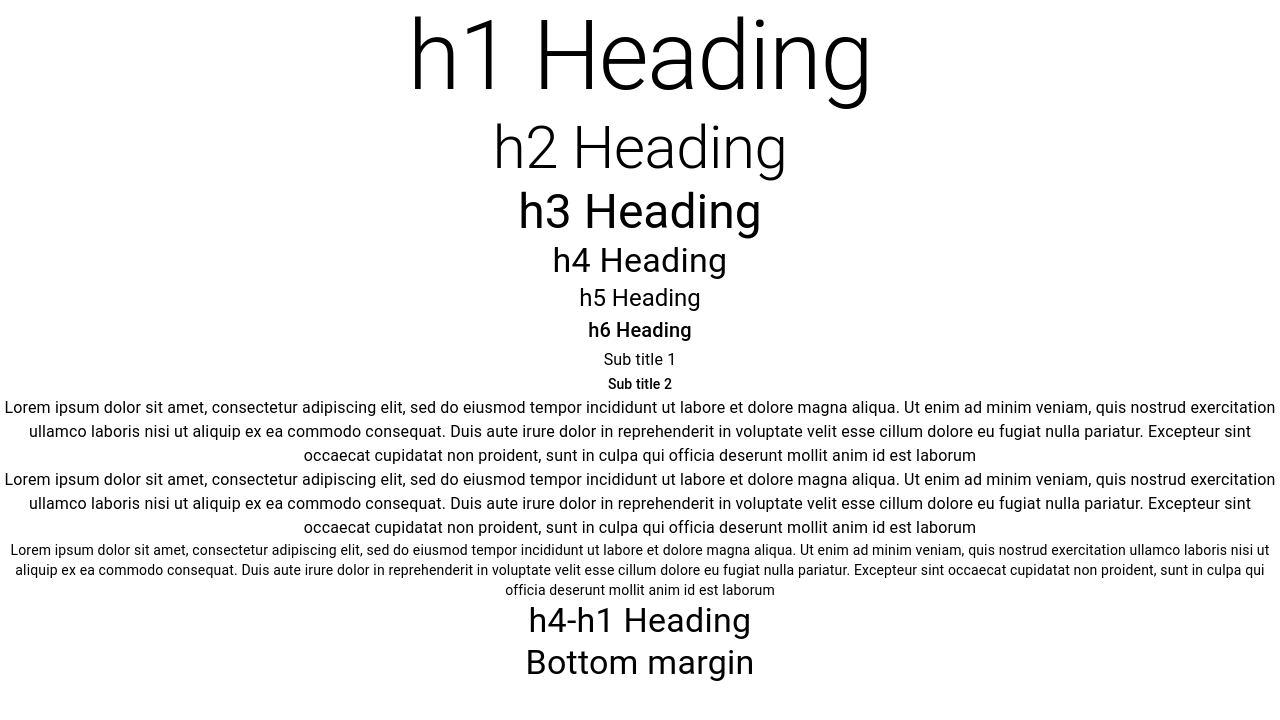
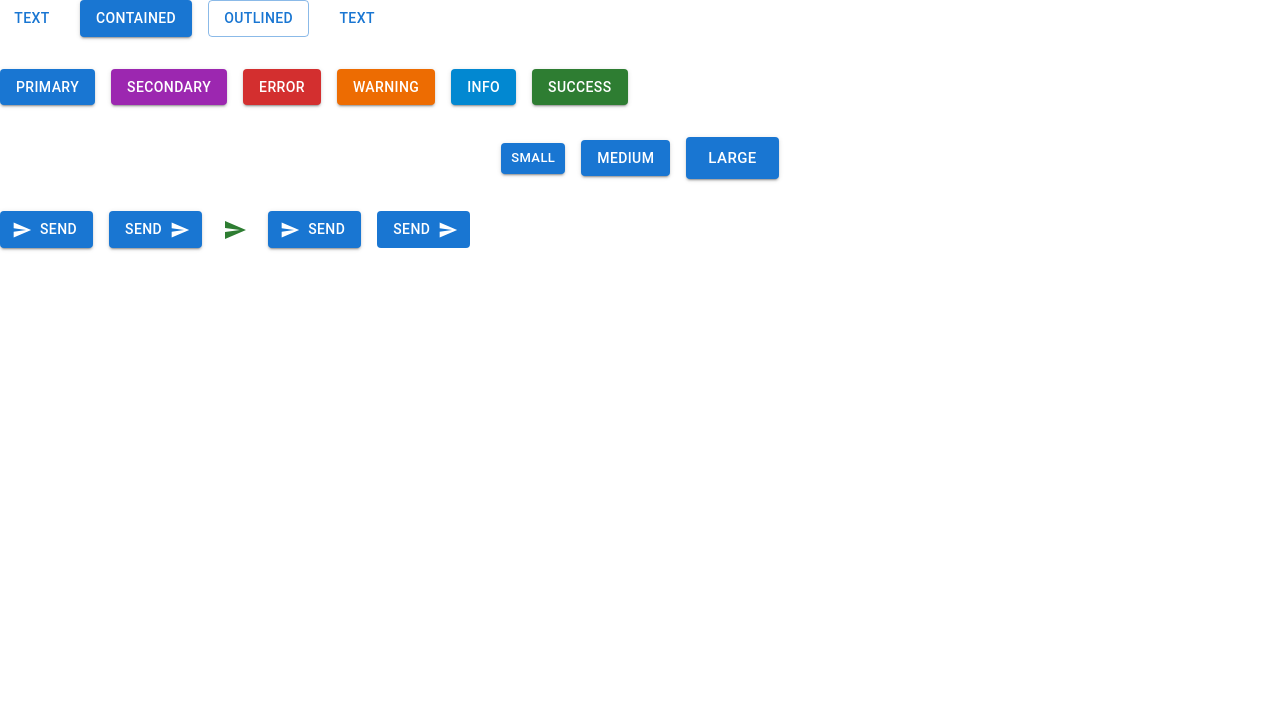
Before and after one commit to saraswathi22-mac/react-mui, a React (Create React App) app: page / in a window 1280 px wide. Shown: the top 720 px of the page. Built offline with nearby package versions, Linux system fonts and the light colour scheme.

Commit message:
Mui buttons

```diff
--- a/package.json
+++ b/package.json
@@ -5,6 +5,7 @@
   "dependencies": {
     "@emotion/react": "^11.8.1",
     "@emotion/styled": "^11.8.1",
+    "@mui/icons-material": "^5.4.4",
     "@mui/material": "^5.4.4",
     "@testing-library/jest-dom": "^5.16.2",
     "@testing-library/react": "^12.1.3",
--- a/src/App.tsx
+++ b/src/App.tsx
@@ -1,10 +1,12 @@
 import './App.css';
-import { MuiTypography } from './components/1_Typography';
+// import { MuiTypography } from './components/1_Typography';
+import { MuiButton } from './components/2_Button';
 
 function App() {
   return (
     <div className="App">
-      <MuiTypography />
+      {/* <MuiTypography /> */}
+      <MuiButton />
     </div>
   );
 }
--- /dev/null
+++ b/src/components/2_Button.tsx
@@ -0,0 +1,67 @@
+import { Stack, Button, IconButton } from "@mui/material";
+import { Send } from "@mui/icons-material";
+
+export const MuiButton = () => {
+  return (
+    <Stack spacing={4}>
+      <Stack spacing={2} direction="row">
+        <Button variant="text">Text</Button>
+        <Button variant="contained">Contained</Button>
+        <Button variant="outlined">Outlined</Button>
+
+        <Button variant="text" href="https://google.com">
+          Text
+        </Button>
+      </Stack>
+      <Stack spacing={2} direction="row">
+        <Button variant="contained" color="primary">
+          Primary
+        </Button>
+        <Button variant="contained" color="secondary">
+          Secondary
+        </Button>
+        <Button variant="contained" color="error">
+          Error
+        </Button>
+        <Button variant="contained" color="warning">
+          Warning
+        </Button>
+        <Button variant="contained" color="info">
+          Info
+        </Button>
+        <Button variant="contained" color="success">
+          Success
+        </Button>
+      </Stack>
+      <Stack display="block" spacing={2} direction="row">
+        <Button variant="contained" size="small">
+          Small
+        </Button>
+        <Button variant="contained" size="medium">
+          Medium
+        </Button>
+        <Button variant="contained" size="large">
+          Large
+        </Button>
+      </Stack>
+      <Stack spacing={2} direction="row">
+        <Button variant="contained" startIcon={<Send />}>
+          Send
+        </Button>
+        <Button variant="contained" endIcon={<Send />}>
+          Send
+        </Button>
+        <IconButton aria-label="send" color="success" size="small">
+          <Send />
+        </IconButton>
+
+        <Button variant="contained" startIcon={<Send />} disableRipple>
+          Send
+        </Button>
+        <Button variant="contained" endIcon={<Send />} disableElevation>
+          Send
+        </Button>
+      </Stack>
+    </Stack>
+  );
+};
```
Also changed, not shown: 2 other files (tests, documents, lock files or other folders).
